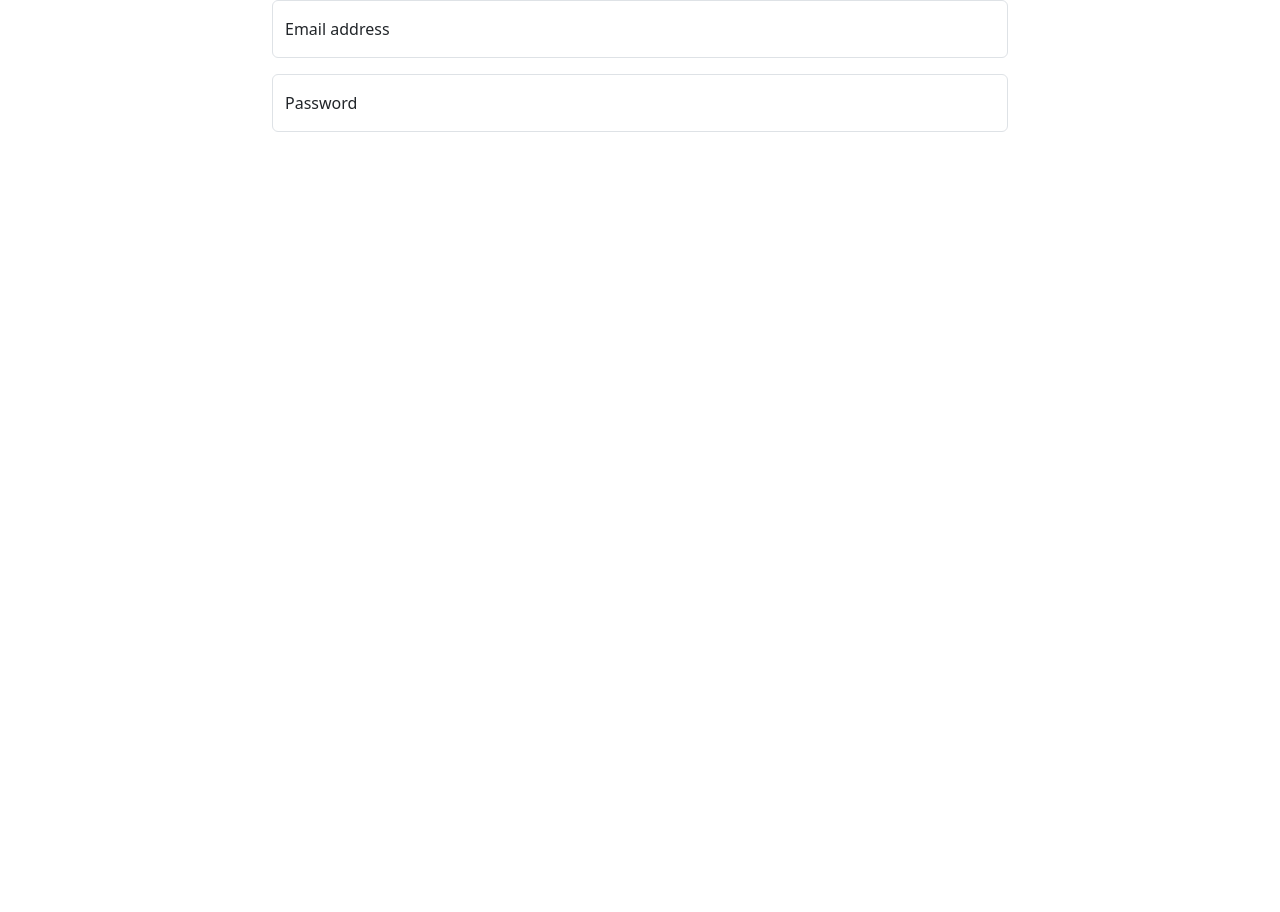
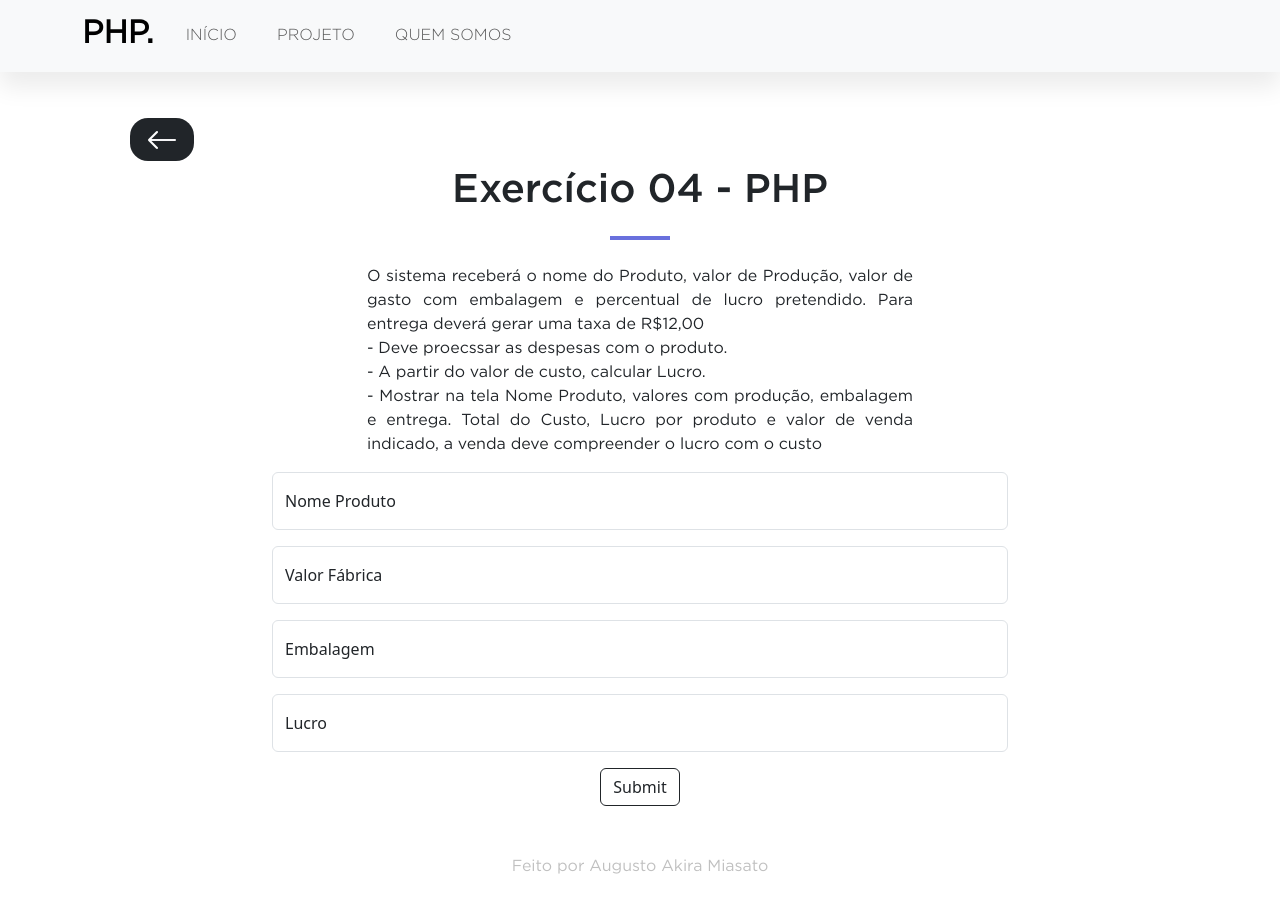
Before and after one commit to miyazatoakira/PHP, a plain HTML site: page view/(4)preco_custo.html in a window 1280 px wide. Before the commit the page ends 800 px from the top, so only its background shows below. Drawn offline with nearby package versions, Linux system fonts and the light colour scheme.

Commit message:
Adicao exercicio 4

```diff
--- a/assets/styles/style_global.css
+++ b/assets/styles/style_global.css
@@ -63,6 +63,12 @@ p {
 .theme-shadow {
   box-shadow: var(--box-shadow);
 }
+.line {
+  width: 60px;
+  height: 4px;
+  background-color: var(--c-brand-light);
+  margin: 16px auto 24px auto;
+}
 
 
 /* SPINNER */
@@ -109,12 +115,6 @@ p {
   margin-bottom: 40px;
 }
 
-.section-title .line {
-  width: 60px;
-  height: 4px;
-  background-color: var(--c-brand-light);
-  margin: 16px auto 24px auto;
-}
 
 .section-title p {
   max-width: 500px;
@@ -143,13 +143,6 @@ p {
 .php .txt{
   text-align: justify;
   text-justify: inter-word;
-}
-
-.integrantes .line{
-    width: 60px;
-    height: 4px;
-    background-color: var(--c-brand-light);
-    margin: 16px auto 24px auto;
 }
 
 .datafound{
@@ -181,3 +174,16 @@ p {
   text-align: center; /* Alinha o texto ao centro */
   margin: 0; /* Remove margem padrão do elemento <pre> */
 }
+
+/* EXERCICIOS */
+
+.exercicio #arrow {
+  background-color: var(--c-dark);
+  border-radius: 18px;
+  color: var(--c-body);
+}
+
+.exercicio #arrow:hover{
+  transition: var(--transition);
+  background-color: var(--c-brand);
+}
--- a/view/(4)preco_custo.html
+++ b/view/(4)preco_custo.html
@@ -1,33 +1,119 @@
 <!DOCTYPE html>
 <html lang="en">
+
 <head>
     <meta charset="UTF-8">
     <meta http-equiv="X-UA-Compatible" content="IE=edge">
     <meta name="viewport" content="width=device-width, initial-scale=1.0">
-    <title>Document</title>
-    <link href="https://cdn.jsdelivr.net/npm/bootstrap@5.3.3/dist/css/bootstrap.min.css" rel="stylesheet" integrity="sha384-QWTKZyjpPEjISv5WaRU9OFeRpok6YctnYmDr5pNlyT2bRjXh0JMhjY6hW+ALEwIH" crossorigin="anonymous">
+    <title>Exercicio 4</title>
+    <link rel="stylesheet" href="../assets/styles/style_global.css">
+    <link rel="stylesheet" href="https://unpkg.com/aos@next/dist/aos.css" />
+    <link rel="stylesheet" href="https://cdn.jsdelivr.net/npm/bootstrap-icons@1.11.3/font/bootstrap-icons.min.css">
+    <link href="https://cdn.jsdelivr.net/npm/bootstrap@5.3.3/dist/css/bootstrap.min.css" rel="stylesheet"
+        integrity="sha384-QWTKZyjpPEjISv5WaRU9OFeRpok6YctnYmDr5pNlyT2bRjXh0JMhjY6hW+ALEwIH" crossorigin="anonymous" />
+
+
+    <style>
+        .line {
+            width: 60px;
+            height: 4px;
+            background-color: var(--c-brand-light);
+            margin: 16px auto 24px auto;
+        }
+    </style>
 </head>
-<body>
-    <section class="exercicio">
+
+<body class="d-flex flex-column justify-content-center align-items-center">
+
+    <nav class="navbar navbar-expand-lg bg-body-tertiary nav-underline fixed-top">
         <div class="container">
-            <div class="row justify-content-center align-items-center">
+            <a class="navbar-brand me-4" href="./index.html">
+                <h2 class="h2">PHP.</h2>
+            </a>
+            <button class="navbar-toggler" type="button" data-bs-toggle="collapse"
+                data-bs-target="#navbarSupportedContent" aria-controls="navbarSupportedContent" aria-expanded="false"
+                aria-label="Toggle navigation">
+                <span class="navbar-toggler-icon"></span>
+            </button>
+            <div class="collapse navbar-collapse" id="navbarSupportedContent">
+                <ul class="navbar-nav me-auto mb-2 mb-lg-0">
+                    <li class="nav-item me-4">
+                        <a class="nav-link " aria-current="page" href="./index.html">Início</a>
+                    </li>
+                    <li class="nav-item me-4">
+                        <a class="nav-link" href="./projeto.html">Projeto</a>
+                    </li>
+                    <li class="nav-item">
+                        <a class="nav-link" href="./quemsomos.html">Quem Somos</a>
+                    </li>
+                </ul>
+            </div>
+        </div>
+    </nav>
+    <br><br>
+
+
+    <section class="exercicio mt-5">
+        <div class="container">
+            <a href="./variaveis.html" id="arrow" class="align-self-start fs-2 mt-5 ms-5">
+                <i class="bi bi-arrow-left m-3"> </i>
+            </a>
+            <div class="row justify-content-center align-items-center text-center">
+                <div class="col-6">
+                    <h1 class="h1 mb-4">Exercício 04 - PHP</h1>
+                    <div class="line"></div>
+                    <p class="text-dark" style="text-align: justify;">O sistema receberá o nome do Produto, valor de
+                        Produção, valor de
+                        gasto
+                        com embalagem e
+                        percentual de lucro pretendido. Para entrega deverá gerar uma taxa de R$12,00<br>
+                        - Deve proecssar as despesas com o produto.<br>
+                        - A partir do valor de custo, calcular Lucro.<br>
+                        - Mostrar na tela Nome Produto, valores com produção, embalagem e entrega. Total do Custo, Lucro
+                        por produto e valor de venda indicado, a venda deve compreender o lucro com o custo</p>
+                </div>
                 <div class="col-8">
-                    <form action="../controller/preco_custo.php">
+                    <form action="../controller/preco_custo.php" method="POST">
                         <div class="form-floating mb-3">
-                            <input type="text" name="txtnome"  class="form-control" id="floatingInput" placeholder="name@example.com">
-                            <label for="floatingInput">Email address</label>
-                          </div>
-                          <div class="form-floating">
-                            <input type="password" class="form-control" id="floatingPassword" placeholder="Password">
-                            <label for="floatingPassword">Password</label>
-                          </div>
+                            <input type="text" name="txtnome" class="form-control" id="floatingInput"
+                                placeholder="txtnome">
+                            <label for="floatingInput">Nome Produto</label>
+                        </div>
+                        <div class="form-floating mb-3">
+                            <input type="text" name="txtvalor" class="form-control" id="floatingValor"
+                                placeholder="txtvalor">
+                            <label for="floatingValor">Valor Fábrica</label>
+                        </div>
+                        <div class="form-floating mb-3">
+                            <input type="text" name="txtembalagem" class="form-control" id="floatingEmbalagem"
+                                placeholder="txtembalagem">
+                            <label for="floatingEmbalagem">Embalagem</label>
+                        </div>
+                        <div class="form-floating mb-3">
+                            <input type="text" name="txtlucro" class="form-control" id="floatingLucro"
+                                placeholder="txtlucro">
+                            <label for="floatingLucro">Lucro</label>
+                        </div>
+
+                        <input type="submit" class="btn btn-outline-dark">
                     </form>
                 </div>
             </div>
         </div>
-    </section >
+    </section>
 
 
-    <script src="https://cdn.jsdelivr.net/npm/bootstrap@5.3.3/dist/js/bootstrap.bundle.min.js" integrity="sha384-YvpcrYf0tY3lHB60NNkmXc5s9fDVZLESaAA55NDzOxhy9GkcIdslK1eN7N6jIeHz" crossorigin="anonymous"></script>
+    <p class="align-self-end align-self-center mt-5">Feito por Augusto Akira Miasato</p>
+
+
+    <script src="https://cdn.jsdelivr.net/npm/bootstrap@5.3.3/dist/js/bootstrap.bundle.min.js"
+        integrity="sha384-YvpcrYf0tY3lHB60NNkmXc5s9fDVZLESaAA55NDzOxhy9GkcIdslK1eN7N6jIeHz"
+        crossorigin="anonymous"></script>
+    <script src="https://unpkg.com/aos@next/dist/aos.js"></script>
+    <script>
+        AOS.init();
+    </script>
+    <script src="../assets/js/main.js"></script>
 </body>
+
 </html>
```
Also changed, not shown: view/variaveis.html (+7 -7 lines), 2 other files.
